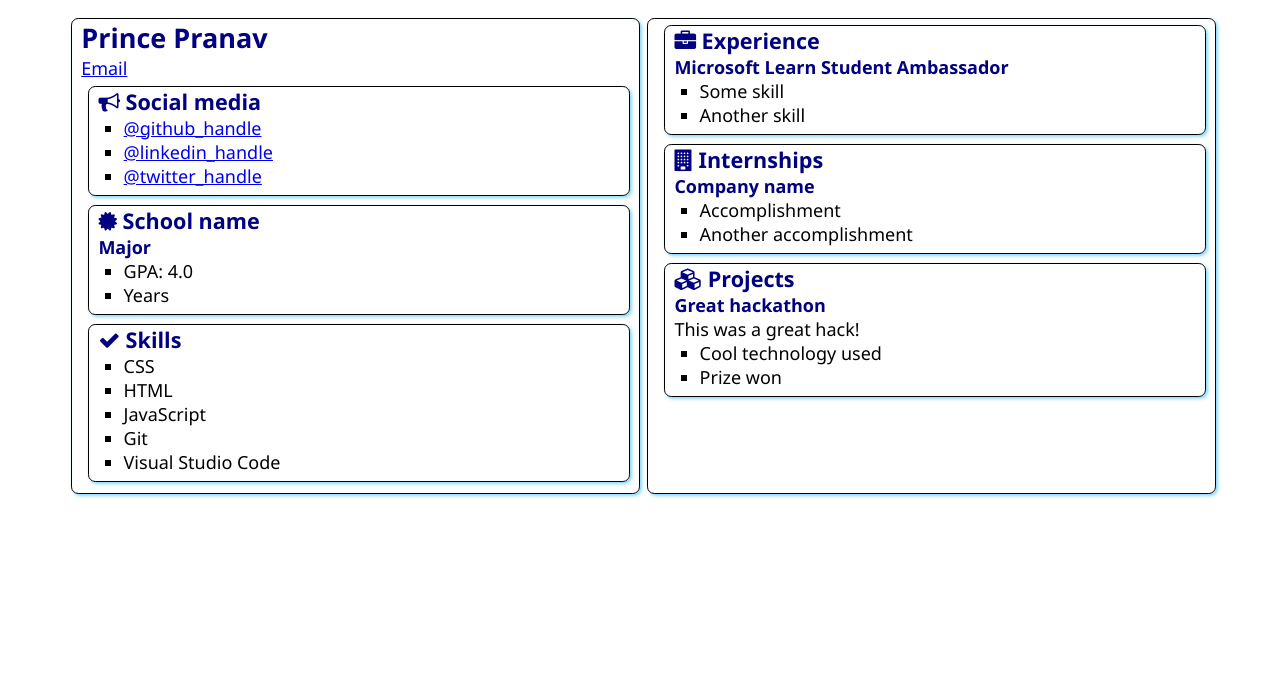
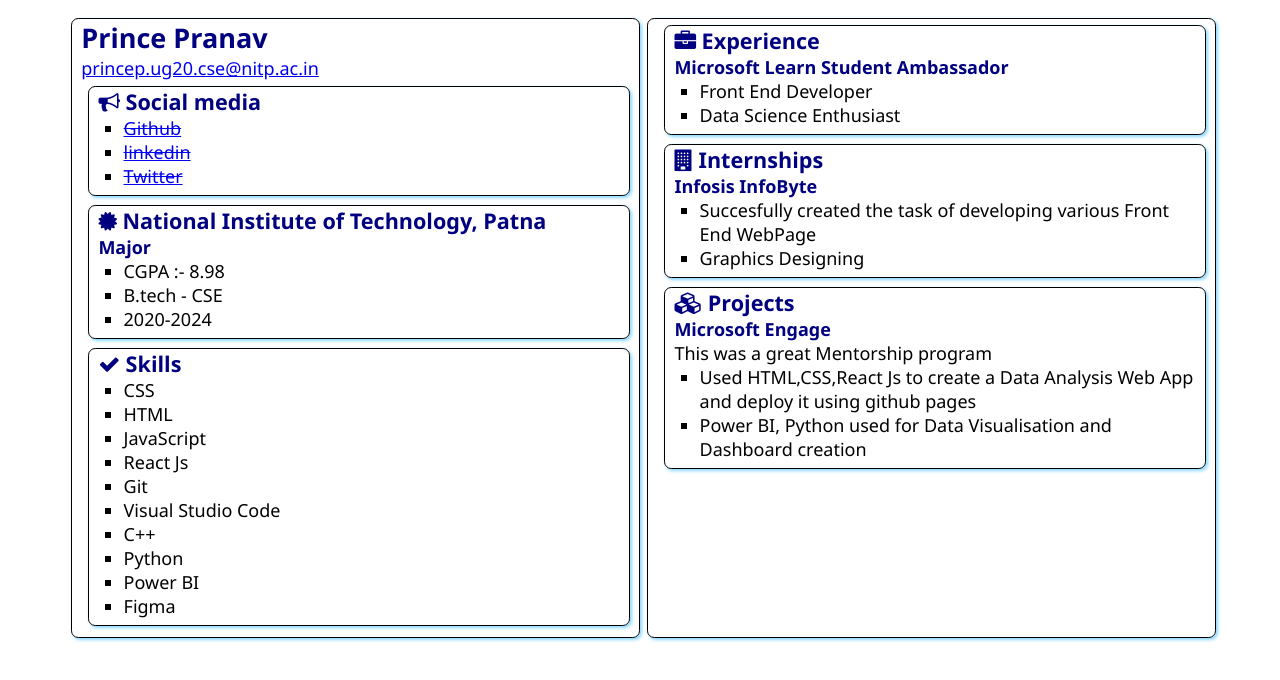
Before and after one commit to PrincePranav235/SATechnicalOnboarding, a plain HTML site: page src/index.html in a window 1280 px wide. Drawn offline with Linux system fonts and the light colour scheme.

Commit message:
personalised

```diff
--- a/src/index.html
+++ b/src/index.html
@@ -13,7 +13,7 @@
     <main>
         <article class="box">
             <h1>Prince Pranav</h1>
-            <div><a href="mailto:princep.ug20.cse@nitp.ac.in">Email</a></div>
+            <div><a href="mailto:princep.ug20.cse@nitp.ac.in">princep.ug20.cse@nitp.ac.in</a></div>
 
             <section class="box">
                 <h2>
@@ -21,9 +21,9 @@
                     Social media
                 </h2>
                 <ul>
-                    <li><a href="https://github.com/<handle>">@github_handle</a></li>
-                    <li><a href="https://linkedin.com/in/<handle>">@linkedin_handle</a></li>
-                    <li><a href="https://twitter.com/<handle>">@twitter_handle</a></li>
+                    <li><a href="https://github.com/PrincePranav235"><s>Github</s></a></li>
+                    <li><a href="https://www.linkedin.com/in/prince-pranav-a96b19200/"><s>linkedin</s></a></li>
+                    <li><a href="https://twitter.com/Pranavshukla_in"><s>Twitter</s></a></li>
                 </ul>
             </section>
 
@@ -31,13 +31,15 @@
                 <div class="education">
                     <h2>
                         <i class="fa fa-certificate" aria-hidden="true"></i>
-                        School name
+                        National Institute of Technology, Patna
                     </h2>
                     <h3>Major</h3>
                     <ul>
-                        <li>GPA: 4.0</li>
-                        <li>Years</li>
+                        <li>CGPA :- 8.98</li>
+                        <li>B.tech - CSE</li>
+                         <li>2020-2024</li>
                     </ul>
+
                 </div>
             </section>
 
@@ -50,8 +52,13 @@
                     <li>CSS</li>
                     <li>HTML</li>
                     <li>JavaScript</li>
+                    <li>React Js</li>
                     <li>Git</li>
                     <li>Visual Studio Code</li>
+                    <li>C++</li>
+                    <li>Python</li>
+                    <li>Power BI</li>
+                    <li>Figma</li>
                 </ul>
             </section>
         </article>
@@ -63,8 +70,8 @@
                 </h2>
                 <h3>Microsoft Learn Student Ambassador</h3>
                 <ul>
-                    <li>Some skill</li>
-                    <li>Another skill</li>
+                    <li>Front End Developer</li>
+                    <li>Data Science Enthusiast</li>
                 </ul>
             </section>
             <section class="box">
@@ -73,10 +80,10 @@
                     Internships
                 </h2>
 
-                <h3>Company name</h3>
+                <h3>Infosis InfoByte</h3>
                 <ul>
-                    <li>Accomplishment</li>
-                    <li>Another accomplishment</li>
+                    <li>Succesfully created the task of developing various Front End WebPage</li>
+                    <li>Graphics Designing</li>
                 </ul>
             </section>
             <section class="box">
@@ -85,11 +92,11 @@
                     Projects
                 </h2>
 
-                <h3>Great hackathon</h3>
-                <div>This was a great hack!</div>
+                <h3>Microsoft Engage </h3>
+                <div>This was a great Mentorship program</div>
                 <ul>
-                    <li>Cool technology used</li>
-                    <li>Prize won</li>
+                    <li> Used HTML,CSS,React Js to create a Data Analysis Web App and deploy it using github pages</li>
+                    <li>Power BI, Python used for Data Visualisation and Dashboard creation</li>
                 </ul>
             </section>
         </article>
```
